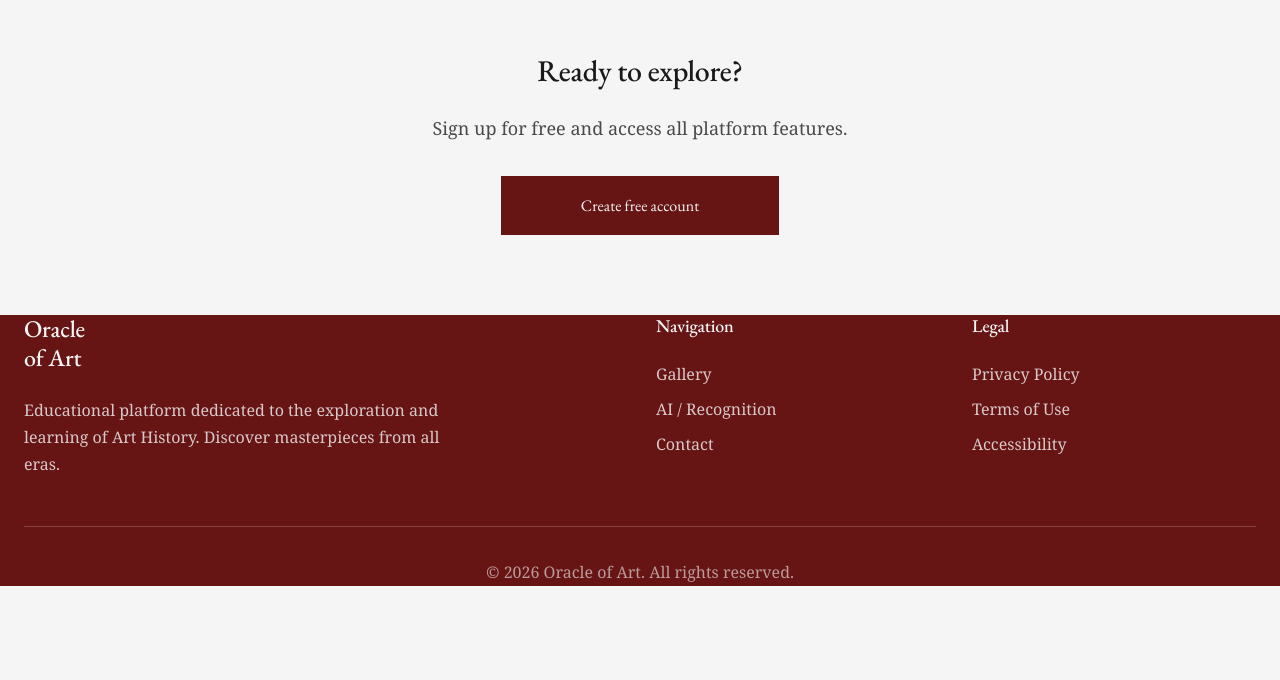
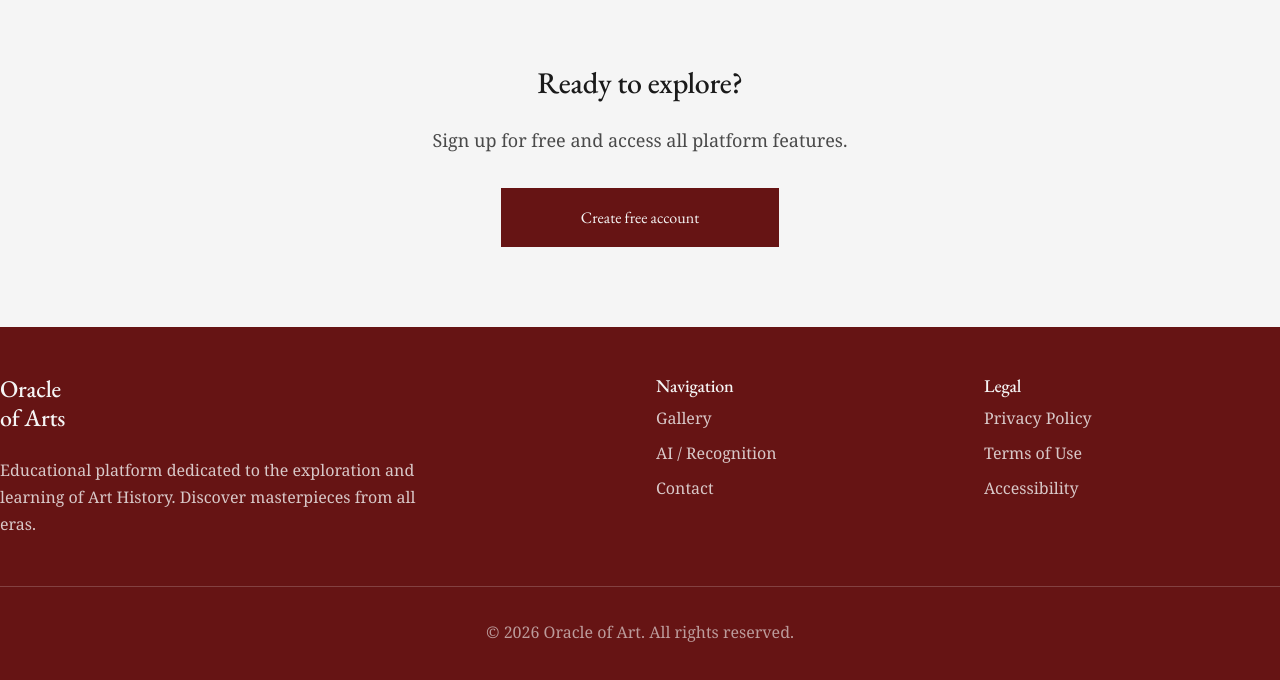
Before and after one commit to dgballesteros/ODA-Next.js, a Next.js app: page / in a window 1280 px wide. Shown: the part 1732-2412 px from the top of the page. Before the commit the page ends 2318 px from the top, so only its background shows below. Built offline with nearby package versions, Linux system fonts and the light colour scheme.

Commit message:
Migracion a tailwind completa de footer y header

```diff
--- a/components/footer.tsx
+++ b/components/footer.tsx
@@ -1,40 +1,41 @@
-import "@/styles/footer.css";
-
 export default function Footer() {
     return (
-        <footer className="bg-(--primary) text-(--primary-foreground) py-[var(--spacing-2xl)]">
+        <footer className="bg-(--primary) text-(--primary-foreground) py-(--spacing-2xl)">
             <div className="container">
-                <div className="footer-grid">
-                    <div>
-                        <h2 className="footer-logo-title">
-                            Oracle<br />of Art
+                <div className="grid grid-cols-1 gap-[var(--spacing-xl)] md:grid-cols-4">
+                    <div className="md:col-span-2">
+                        <h2 className="font-[var(--font-family-heading)] text-2xl mb-[var(--spacing-lg)]">
+                            Oracle<br />of Arts
                         </h2>
-                        <p className="footer-text-muted footer-description">
+                        <p className="text-[#f5f5f5cc] max-w-[28rem]">
                             Educational platform dedicated to the exploration and learning
                             of Art History. Discover masterpieces from all eras.
                         </p>
                     </div>
 
                     <div>
-                        <h3 className="footer-section-title">Navigation</h3>
-                        <ul className="footer-list footer-text-muted">
-                            <li><a href="/gallery" className="footer-link">Gallery</a></li>
-                            <li><a href="/ai-recognition" className="footer-link">AI / Recognition</a></li>
-                            <li><a href="/contact" className="footer-link">Contact</a></li>
+                        <h3 className="font-[var(--font-family-heading)] text-lg mb-[var(--spacing-sm)]">
+                            Navigation
+                        </h3>
+                        <ul className="list-none flex flex-col gap-[var(--spacing-sm)] text-[#f5f5f5cc] [&>li>a]:text-[#f5f5f5cc] [&>li>a]:no-underline [&>li>a]:hover:text-[var(--primary-foreground)]">
+                            <li><a href="/gallery">Gallery</a></li>
+                            <li><a href="/ai-recognition">AI / Recognition</a></li>
+                            <li><a href="/contact">Contact</a></li>
                         </ul>
                     </div>
 
                     <div>
-                        <h3 className="footer-section-title">Legal</h3>
-                        <ul className="footer-list footer-text-muted">
-                            <li><a href="/politica-de-privacidad" className="footer-link">Privacy Policy</a></li>
-                            <li><a href="/terminos-de-uso" className="footer-link">Terms of Use</a></li>
-                            <li><a href="/accesibilidad" className="footer-link">Accessibility</a></li>
+                        <h3 className="font-[var(--font-family-heading)] text-lg mb-[var(--spacing-sm)]">
+                            Legal
+                        </h3>
+                        <ul className="list-none flex flex-col gap-[var(--spacing-sm)] text-[#f5f5f5cc] [&>li>a]:text-[#f5f5f5cc] [&>li>a]:no-underline [&>li>a]:hover:text-[var(--primary-foreground)]">
+                            <li><a href="/politica-de-privacidad">Privacy Policy</a></li>
+                            <li><a href="/terminos-de-uso">Terms of Use</a></li>
+                            <li><a href="/accesibilidad">Accessibility</a></li>
                         </ul>
                     </div>
                 </div>
-
-                <div className="footer-copyright">
+                <div className="mt-(--spacing-2xl) pt-(--spacing-xl) border-t border-[#f5f5f533] text-[#f5f5f599] text-center">
                     <p>© 2026 Oracle of Art. All rights reserved.</p>
                 </div>
             </div>
--- a/components/header.tsx
+++ b/components/header.tsx
@@ -5,34 +5,37 @@ import { useUserMenu } from '../hooks/useUserMenu'
 export default function Header() {
     const { isMenuOpen, menuRef, toggleMenu } = useUserMenu()
     return (
-        <header className="bg-(--primary)">
+        <header style={{ backgroundColor: 'var(--primary)' }}>
             <div className="container mx-auto flex items-center justify-between h-20">
 
                 {/* Logo */}
 
                 <a href="/" className="shrink-0">
-                    <h1 className="font-(font-family-heading) text-2xl text-(--primary-foreground) leading-1.25">
+                    <h1 className="text-2xl leading-tight" style={{ fontFamily: 'var(--font-family-heading)', color: 'var(--primary-foreground)' }}>
                         Oracle<br />
-                        <span className="font-(font-family-heading) text-xl text-(--primary-foreground)">of Art</span>
+                        <span className="text-xl" style={{ fontFamily: 'var(--font-family-heading)', color: 'var(--primary-foreground)' }}>of Art</span>
                     </h1>
                 </a>
 
                 {/* Menú de navegación */}
 
-                <nav className="flex items-center gap-10 [&>a]:text-(--primary-foreground) [&>a]:opacity-80 [&>a]:transition-opacity [&>a]:duration-200 [&>a]:hover:opacity-100">
-                    <a href="/">Home</a>
-                    <a href="/gallery">Gallery</a>
-                    <a href="/ai-recognition">AI / Recognition</a>
-                    <a href="/my-collection">My Collection</a>
-                    <a href="/contact">Contact</a>
+                <nav className="flex items-center gap-10">
+                    <a href="/" className="opacity-80 transition-opacity duration-200 hover:opacity-100" style={{ color: 'var(--primary-foreground)' }}>Home</a>
+                    <a href="/gallery" className="opacity-80 transition-opacity duration-200 hover:opacity-100" style={{ color: 'var(--primary-foreground)' }}>Gallery</a>
+                    <a href="/ai-recognition" className="opacity-80 transition-opacity duration-200 hover:opacity-100" style={{ color: 'var(--primary-foreground)' }}>AI / Recognition</a>
+                    <a href="/my-collection" className="opacity-80 transition-opacity duration-200 hover:opacity-100" style={{ color: 'var(--primary-foreground)' }}>My Collection</a>
+                    <a href="/contact" className="opacity-80 transition-opacity duration-200 hover:opacity-100" style={{ color: 'var(--primary-foreground)' }}>Contact</a>
                 </nav>
 
-                {/* Menú de */}
+                {/* Menú de usuario */}
 
-                <div className="flex items-center gap-(--spacing-md)">
+                <div className="flex items-center gap-4">
 
-                    <button className="opacity-80 transition-opacity duration-200
-                    hover:opacity-100 bg-transparent border-none cursor-pointer p-0 flex items-center" aria-label="Search" style={{ color: 'var(--primary-foreground)' }}>
+                    <button
+                        className="opacity-80 transition-opacity duration-200 hover:opacity-100 bg-transparent border-none cursor-pointer p-0 flex items-center"
+                        aria-label="Search"
+                        style={{ color: 'var(--primary-foreground)' }}
+                    >
                         <svg xmlns="http://www.w3.org/2000/svg" width="22" height="22" viewBox="0 0 24 24" fill="none" stroke="currentColor" strokeWidth="2" strokeLinecap="round" strokeLinejoin="round">
                             <circle cx="11" cy="11" r="8"></circle>
                             <path d="m21 21-4.35-4.35"></path>
@@ -69,92 +72,55 @@ export default function Header() {
 
                         <div
                             id="user-menu"
-                            className={isMenuOpen ? 'block' : 'hidden'}
+                            className={`absolute top-full right-0 mt-2 w-48 min-w-[200px] rounded-md shadow-lg z-50 p-0 ${isMenuOpen ? 'block' : 'hidden'}`}
                             style={{
-                                position: 'absolute',
-                                top: '100%',
-                                right: 0,
-                                marginTop: '0.5rem',
-                                width: '12rem',
                                 backgroundColor: 'var(--card)',
                                 border: '1px solid var(--border)',
-                                borderRadius: '0.375rem',
-                                boxShadow: '0 10px 15px -3px rgba(0, 0, 0, 0.1), 0 4px 6px -2px rgba(0, 0, 0, 0.05)',
-                                zIndex: 50,
-                                padding: 0,
-                                color: 'var(--foreground)',
-                                minWidth: '200px'
+                                color: 'var(--foreground)'
                             }}
                         >
-                            <div style={{
-                                padding: '0.75rem 1rem',
-                                borderBottom: '1px solid var(--border)'
-                            }}>
-                                <div style={{
-                                    display: 'flex',
-                                    alignItems: 'center',
-                                    gap: '0.5rem'
-                                }}>
-                                    <svg xmlns="http://www.w3.org/2000/svg" width="20" height="20" viewBox="0 0 24 24" fill="none" stroke="currentColor" strokeWidth="2" strokeLinecap="round" strokeLinejoin="round" style={{ color: 'var(--muted-foreground)', flexShrink: 0 }}>
+                            <div className="px-4 py-3 border-b" style={{ borderColor: 'var(--border)' }}>
+                                <div className="flex items-center gap-2">
+                                    <svg
+                                        xmlns="http://www.w3.org/2000/svg"
+                                        width="20"
+                                        height="20"
+                                        viewBox="0 0 24 24"
+                                        fill="none"
+                                        stroke="currentColor"
+                                        strokeWidth="2"
+                                        strokeLinecap="round"
+                                        strokeLinejoin="round"
+                                        className="shrink-0"
+                                        style={{ color: 'var(--muted-foreground)' }}
+                                    >
                                         <path d="M20 21v-2a4 4 0 0 0-4-4H8a4 4 0 0 0-4 4v2"></path>
                                         <circle cx="12" cy="7" r="4"></circle>
                                     </svg>
-                                    <p style={{
-                                        fontFamily: 'var(--font-family-heading)',
-                                        fontSize: '0.875rem',
-                                        lineHeight: '1.25rem',
-                                        margin: 0
-                                    }}>
+                                    <p className="text-sm leading-5 m-0" style={{ fontFamily: 'var(--font-family-heading)' }}>
                                         Sign in as<br />student or teacher
                                     </p>
                                 </div>
                             </div>
-                            <div style={{ padding: '0.25rem 0' }}>
+                            <div className="py-1">
                                 <a
                                     href="/login"
-                                    style={{
-                                        display: 'block',
-                                        padding: '0.5rem 1rem',
-                                        fontSize: '0.875rem',
-                                        color: 'var(--foreground)',
-                                        textDecoration: 'underline',
-                                        transition: 'background-color 0.2s',
-                                        cursor: 'pointer'
-                                    }}
-                                    onMouseEnter={(e) => e.currentTarget.style.backgroundColor = 'var(--muted)'}
-                                    onMouseLeave={(e) => e.currentTarget.style.backgroundColor = 'transparent'}
+                                    className="block px-4 py-2 text-sm underline transition-colors duration-200 cursor-pointer hover:bg-[var(--muted)]"
+                                    style={{ color: 'var(--foreground)' }}
                                 >
                                     Sign in
                                 </a>
                                 <a
                                     href="/register"
-                                    style={{
-                                        display: 'block',
-                                        padding: '0.5rem 1rem',
-                                        fontSize: '0.875rem',
-                                        color: 'var(--foreground)',
-                                        textDecoration: 'underline',
-                                        transition: 'background-color 0.2s',
-                                        cursor: 'pointer'
-                                    }}
-                                    onMouseEnter={(e) => e.currentTarget.style.backgroundColor = 'var(--muted)'}
-                                    onMouseLeave={(e) => e.currentTarget.style.backgroundColor = 'transparent'}
+                                    className="block px-4 py-2 text-sm underline transition-colors duration-200 cursor-pointer hover:bg-[var(--muted)]"
+                                    style={{ color: 'var(--foreground)' }}
                                 >
                                     Sign up
                                 </a>
                                 <a
                                     href="/contact"
-                                    style={{
-                                        display: 'block',
-                                        padding: '0.5rem 1rem',
-                                        fontSize: '0.875rem',
-                                        color: 'var(--foreground)',
-                                        textDecoration: 'none',
-                                        transition: 'background-color 0.2s',
-                                        cursor: 'pointer'
-                                    }}
-                                    onMouseEnter={(e) => e.currentTarget.style.backgroundColor = 'var(--muted)'}
-                                    onMouseLeave={(e) => e.currentTarget.style.backgroundColor = 'transparent'}
+                                    className="block px-4 py-2 text-sm no-underline transition-colors duration-200 cursor-pointer hover:bg-[var(--muted)]"
+                                    style={{ color: 'var(--foreground)' }}
                                 >
                                     Help
                                 </a>
--- a/styles/base.css
+++ b/styles/base.css
@@ -48,7 +48,7 @@
 }
 
 /* Reset y base */
-* {
+body {
   margin: 0;
   padding: 0;
   box-sizing: border-box;
@@ -100,22 +100,4 @@ h1, h2, h3, h4, h5, h6 {
   width: 100%;
   max-width: 1280px;
   margin: 0 auto;
-  padding: 0 var(--spacing-lg);
 }
-
-/* Animaciones globales */
-@keyframes fadeIn {
-  from {
-    opacity: 0;
-    transform: translateY(10px);
-  }
-  to {
-    opacity: 1;
-    transform: translateY(0);
-  }
-}
-
-/* Utilidad global para ocultar elementos */
-.hidden {
-  display: none;
-}
--- a/styles/footer.css
+++ /dev/null
@@ -1,67 +0,0 @@
-/* Footer Styles */
-/* .footer {
-  background-color: var(--primary);
-  color: var(--primary-foreground);
-  padding: var(--spacing-2xl) 0;
-} */
-
-.footer-link {
-  color: rgba(245, 245, 245, 0.8);
-  text-decoration: none;
-  transition: color var(--transition-fast);
-}
-
-.footer-link:hover {
-  color: var(--primary-foreground);
-}
-
-.footer-grid {
-  display: grid;
-  grid-template-columns: repeat(1, minmax(0, 1fr));
-  gap: var(--spacing-xl);
-}
-
-@media (min-width: 768px) {
-  .footer-grid {
-    grid-template-columns: repeat(4, minmax(0, 1fr));
-  }
-
-  .footer-grid > div:first-child {
-    grid-column: span 2;
-  }
-}
-
-.footer-logo-title {
-  font-family: var(--font-family-heading);
-  font-size: 1.5rem;
-  margin-bottom: var(--spacing-lg);
-}
-
-.footer-section-title {
-  font-family: var(--font-family-heading);
-  font-size: 1.125rem;
-  margin-bottom: var(--spacing-lg);
-}
-
-.footer-description {
-  max-width: 28rem;
-}
-
-.footer-list {
-  list-style: none;
-  display: flex;
-  flex-direction: column;
-  gap: var(--spacing-sm);
-}
-
-.footer-copyright {
-  margin-top: var(--spacing-2xl);
-  padding-top: var(--spacing-xl);
-  border-top: 1px solid rgba(245, 245, 245, 0.2);
-  text-align: center;
-  color: rgba(245, 245, 245, 0.6);
-}
-
-.footer-text-muted {
-  color: rgba(245, 245, 245, 0.8);
-}
```
